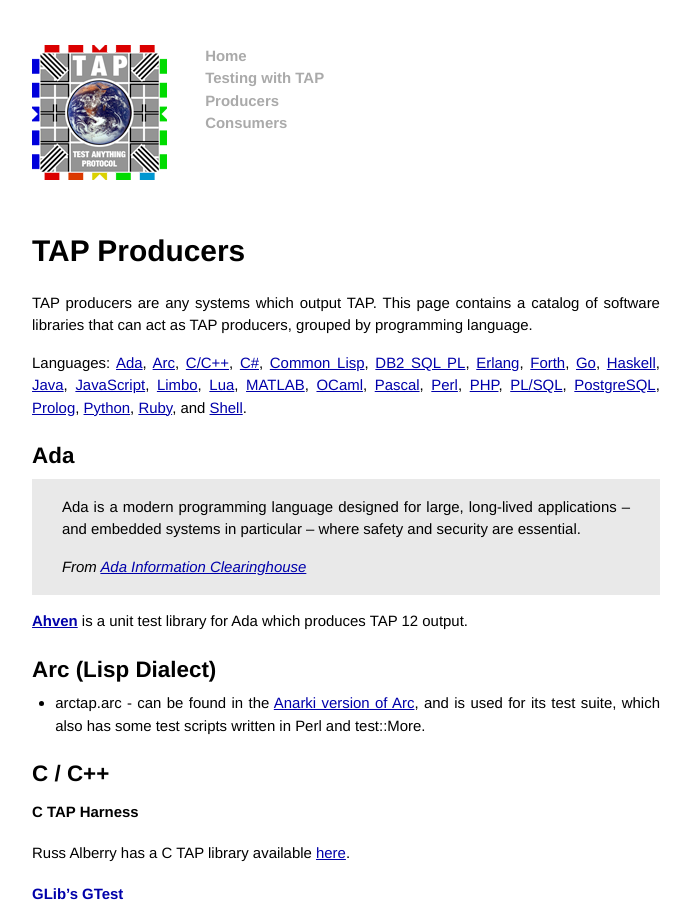
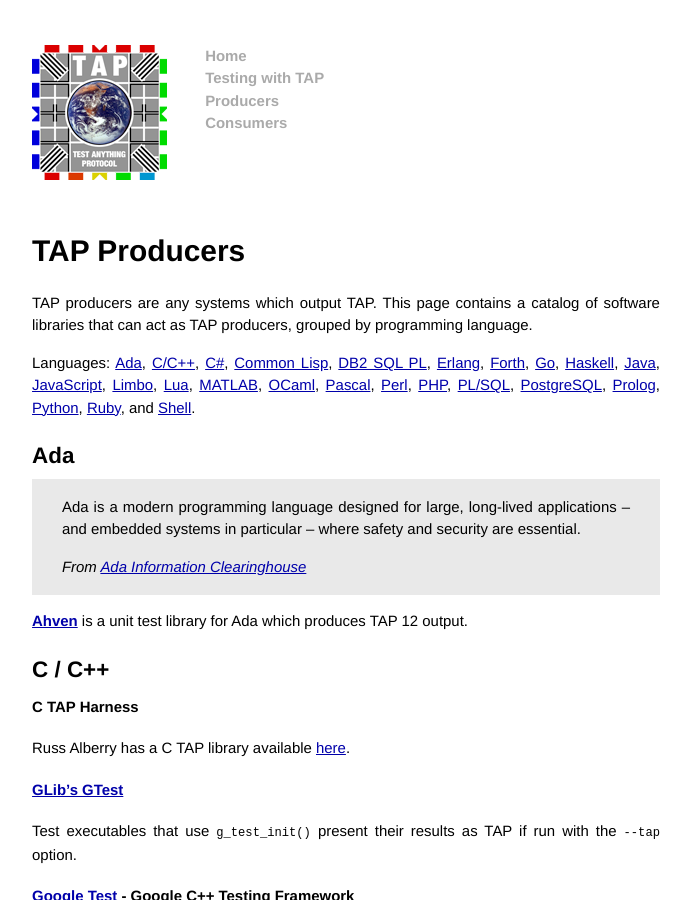
Before and after one commit to TestAnything/testanything.github.io, a Jekyll site: the page built from producers.md, in a window 1280 px wide and 900 px high. Shown: the whole window, without its empty margins (294-985 px from the left). Built offline with Jekyll 4.4.1, drawn with Linux system fonts in a browser that asks for light colours; Markdown is read by kramdown in place of the engine named in the settings.

Commit message:
Remove Arc producer.

```diff
--- a/producers.md
+++ b/producers.md
@@ -12,7 +12,6 @@
 
 Languages:
 [Ada](#ada),
-[Arc](#arc),
 [C/C++](#c),
 [C#](#csharp),
 [Common Lisp](#common-lisp),
@@ -49,11 +48,6 @@
 
 **[Ahven](http://ahven.stronglytyped.org/)** is a unit test library
 for Ada which produces TAP 12 output.
-
-<a id="arc"></a>
-## Arc (Lisp Dialect)
-
--    arctap.arc - can be found in the [Anarki version of Arc](http://arcfn.com/2008/02/git-and-anarki-arc-repository-brief.html), and is used for its test suite, which also has some test scripts written in Perl and test::More.
 
 <a id="c"></a>
 ## C / C++
```
